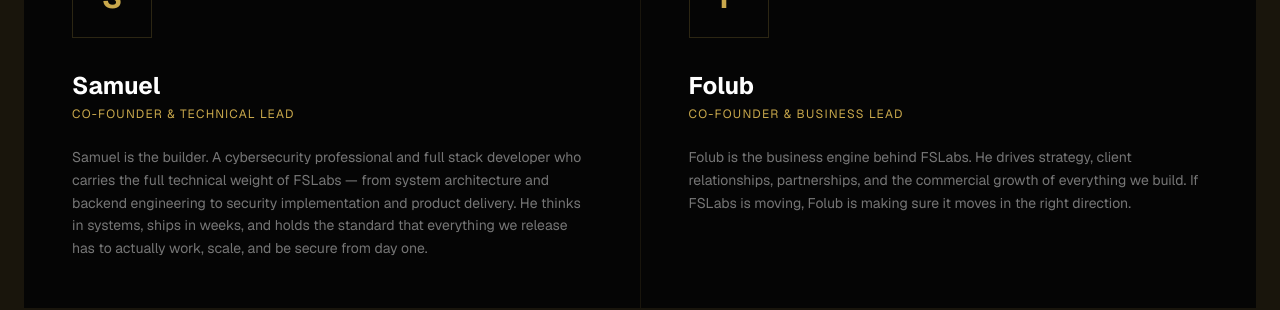
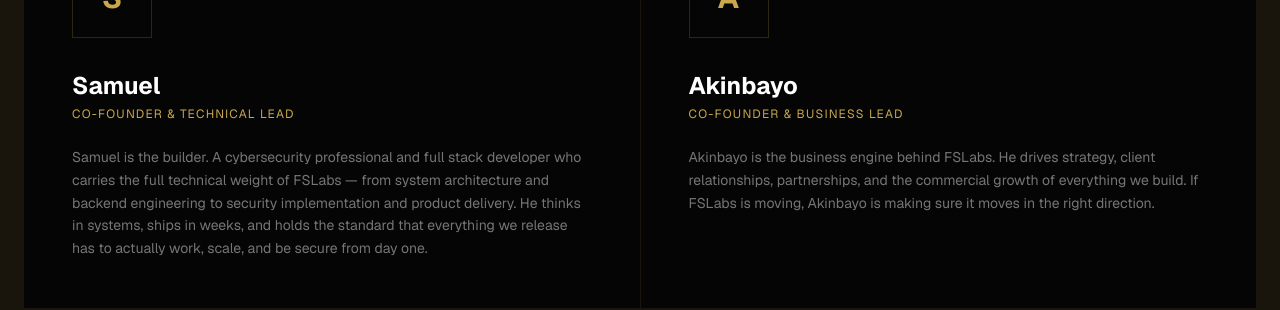
Before and after one commit to blurryface09/folubandsamuellabs, a Next.js app: page /about in a window 1280 px wide. Shown: the part 801-1111 px from the top of the page. Built offline with nearby package versions, Linux system fonts and the light colour scheme.

Commit message:
Rename Folub to Akinbayo
Co-Authored-By: Claude Sonnet 4.6 <noreply@anthropic.com>

```diff
--- a/app/about/page.tsx
+++ b/app/about/page.tsx
@@ -36,10 +36,10 @@ export default function About() {
               bio: "Samuel is the builder. A cybersecurity professional and full stack developer who carries the full technical weight of FSLabs — from system architecture and backend engineering to security implementation and product delivery. He thinks in systems, ships in weeks, and holds the standard that everything we release has to actually work, scale, and be secure from day one.",
             },
             {
-              initial: "F",
-              name: "Folub",
+              initial: "A",
+              name: "Akinbayo",
               role: "Co-Founder & Business Lead",
-              bio: "Folub is the business engine behind FSLabs. He drives strategy, client relationships, partnerships, and the commercial growth of everything we build. If FSLabs is moving, Folub is making sure it moves in the right direction.",
+              bio: "Akinbayo is the business engine behind FSLabs. He drives strategy, client relationships, partnerships, and the commercial growth of everything we build. If FSLabs is moving, Akinbayo is making sure it moves in the right direction.",
             },
           ].map((f) => (
             <div key={f.name} className="bg-[#050505] p-12 group hover:bg-[#0a0906] transition-colors">
```
